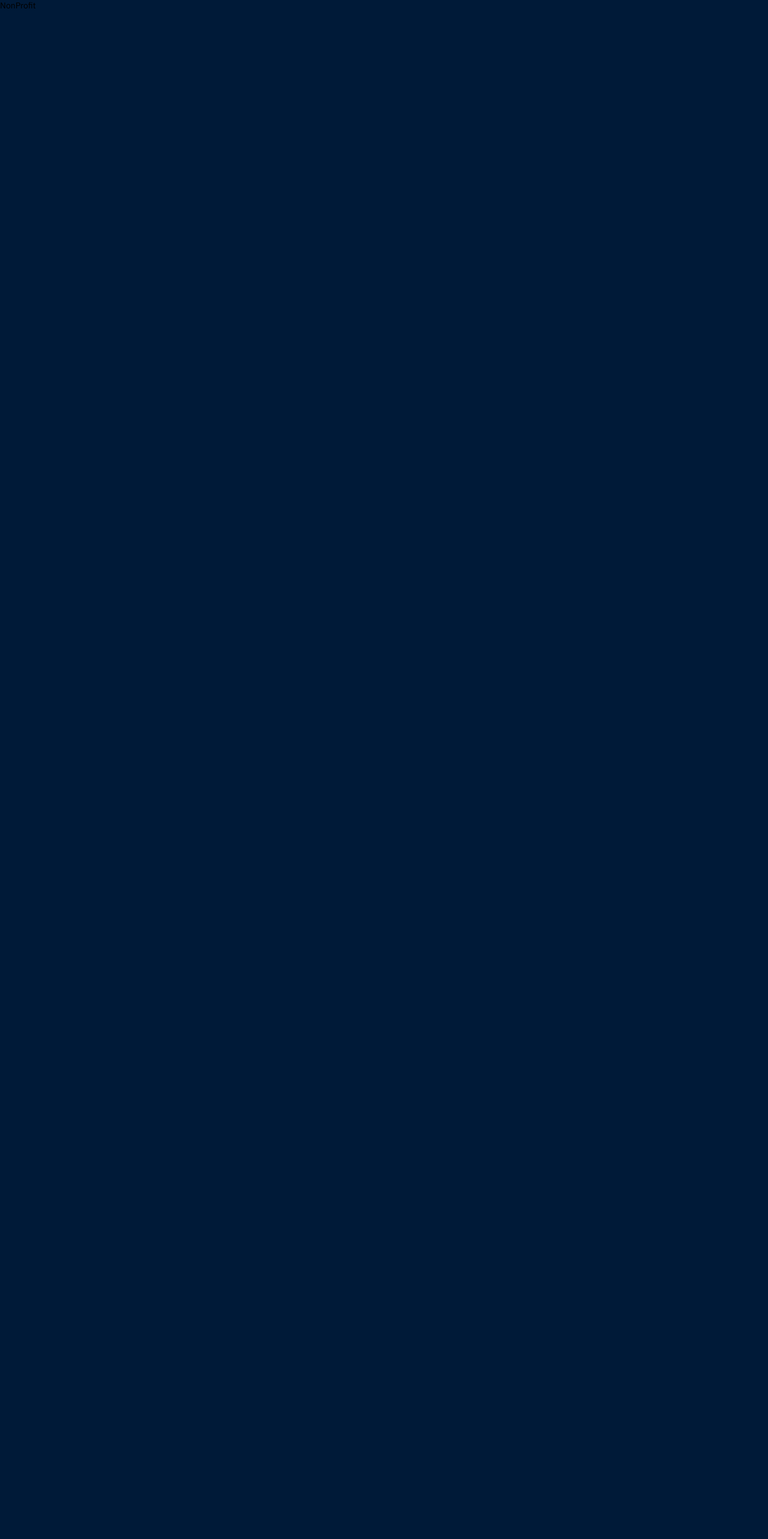
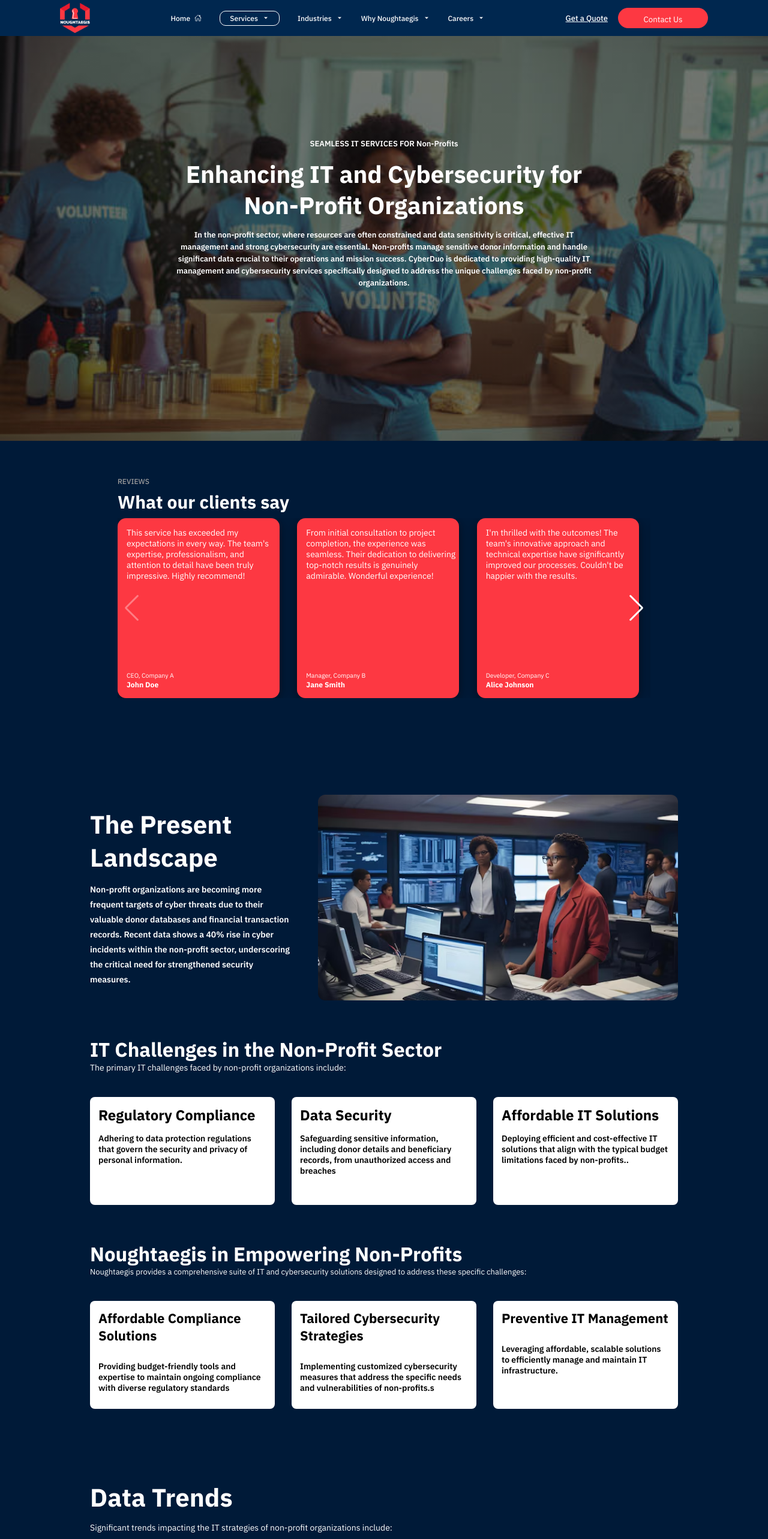
Before and after one commit to olujimiAdebakin/noughtaegis, a React (Vite) app: page /non-profit in a window 1280 px wide. Shown: the top 2566 px of the page at 60% size. Before the commit the page ends 800 px from the top, so only its background shows below. Built offline with nearby package versions, Linux system fonts and the light colour scheme.

Commit message:
responsiveness done

```diff
--- a/src/Components/Navbar/Navbar.jsx
+++ b/src/Components/Navbar/Navbar.jsx
@@ -137,17 +137,10 @@ const Navbar = () => {
                 <Link>Managed Service Provider</Link>
                 <Link>Procurement</Link>
                 <Link to="/healthcare">HealthCare</Link>
-                <Link>Non-Profit</Link>
+                <Link to="/non-profit">Non-Profit</Link>
                 <Link>Manufacturing</Link>
               </ul>
 
-              <ul>
-                <li>Managed Service Provider</li>
-                <li>Procurement</li>
-                <Link to="/healthcare">HealthCare</Link>
-                <Link to="/non-profit">Non-Profit</Link>
-                <li>Technology & Startup</li>
-              </ul>
             </div>
           </div>
           <Link to="/whydevcent">
--- a/src/Pages/Industries-sub/HealthCare.jsx
+++ b/src/Pages/Industries-sub/HealthCare.jsx
@@ -18,7 +18,8 @@ const HealthCare = () => {
         <div className="healthcare-text">
           <p>PROFICIENT HEALTHCARE</p>
           <h2>
-            Revolutionary Healthcare IT Management and Cybersecurity Solutions
+            Revolutionary <span className='care'>Healthcare</span> IT Management and
+            Cybersecurity Solutions
           </h2>
           <p>
             In the rapidly evolving healthcare industry, effective IT management
--- a/src/Pages/Industries-sub/NonProfit.jsx
+++ b/src/Pages/Industries-sub/NonProfit.jsx
@@ -1,9 +1,157 @@
 import React from 'react'
+import './nonprofit.css'
+import Navbar from '../../Components/Navbar/Navbar'
+import Testimonial from '../../Components/Testimonial/Testimonial';
+import Landscape from '../../assets/nonP.avif'
+import RedChart from "../../assets/graphic-lines-red.webp";
+import BlueChart from "../../assets/graphic-lines-blue.webp";
+import Footer from '../../Components/Footer/Footer';
 
 const NonProfit = () => {
   return (
-    <div>NonProfit</div>
-  )
+    <div>
+      <Navbar />
+
+      <div className="nonprofit-container">
+        <div className="nonprofit-text">
+          <p>SEAMLESS IT SERVICES FOR Non-Profits</p>
+          <h2>Enhancing IT and Cybersecurity for Non-Profit Organizations</h2>
+          <p>
+            In the non-profit sector, where resources are often constrained and
+            data sensitivity is critical, effective IT management and strong
+            cybersecurity are essential. Non-profits manage sensitive donor
+            information and handle significant data crucial to their operations
+            and mission success. CyberDuo is dedicated to providing high-quality
+            IT management and cybersecurity services specifically designed to
+            address the unique challenges faced by non-profit organizations.
+          </p>
+        </div>
+      </div>
+
+      <div className="testi">
+        <Testimonial />
+      </div>
+
+      <div className="current">
+        <div className="current-text">
+          <h1>The Present Landscape</h1>
+          <p>
+            Non-profit organizations are becoming more frequent targets of cyber
+            threats due to their valuable donor databases and financial
+            transaction records. Recent data shows a 40% rise in cyber incidents
+            within the non-profit sector, underscoring the critical need for
+            strengthened security measures.
+          </p>
+        </div>
+        <div className="current-image">
+          <img src={Landscape} alt="" />
+        </div>
+      </div>
+
+      <div className="current-container" data-aos="fade-up-right">
+        <h1>IT Challenges in the Non-Profit Sector</h1>
+        <p>
+          The primary IT challenges faced by non-profit organizations include:
+        </p>
+
+        <div className="current-box">
+          <div className="current-card">
+            <h2>Regulatory Compliance</h2>
+            <p>
+              Adhering to data protection regulations that govern the security
+              and privacy of personal information.
+            </p>
+          </div>
+          <div className="current-card">
+            <h2>Data Security</h2>
+            <p>
+              Safeguarding sensitive information, including donor details and
+              beneficiary records, from unauthorized access and breaches
+            </p>
+          </div>
+          <div className="current-card">
+            <h2>Affordable IT Solutions</h2>
+            <p>
+              Deploying efficient and cost-effective IT solutions that align
+              with the typical budget limitations faced by non-profits..
+            </p>
+          </div>
+        </div>
+      </div>
+
+      <div className="current-role-content" data-aos="fade-up-right">
+        <h1>Noughtaegis in Empowering Non-Profits</h1>
+        <p>
+          Noughtaegis provides a comprehensive suite of IT and cybersecurity
+          solutions designed to address these specific challenges:
+        </p>
+
+        <div className="current-role-box">
+          <div className="current-role-card">
+            <h2>Affordable Compliance Solutions</h2>
+            <p>
+              Providing budget-friendly tools and expertise to maintain ongoing
+              compliance with diverse regulatory standards
+            </p>
+          </div>
+
+          <div className="current-role-card">
+            <h2>Tailored Cybersecurity Strategies</h2>
+            <p>
+              Implementing customized cybersecurity measures that address the
+              specific needs and vulnerabilities of non-profits.s
+            </p>
+          </div>
+
+          <div className="current-role-card">
+            <h2>Preventive IT Management</h2>
+            <p>
+              Leveraging affordable, scalable solutions to efficiently manage
+              and maintain IT infrastructure.
+            </p>
+          </div>
+        </div>
+      </div>
+
+      <div className="trend" data-aos="fade-up-right">
+        <h1> Data Trends</h1>
+        <p>
+          Significant trends impacting the IT strategies of non-profit
+          organizations include:
+        </p>
+        <div className="trend-card">
+          <div className="trend-box">
+            <div className="trend-text">
+              <h3>Increasing Reliance on Digital Fundraising</h3>
+              <p>
+                More than 60% of non-profits are increasing their use of digital
+                platforms for fundraising, making strong cybersecurity measures
+                essential to safeguard online transactions
+              </p>
+            </div>
+            <div className="trend-image">
+              <img src={RedChart} alt="" />
+            </div>
+          </div>
+          <div className="trend-box">
+            <div className="trend-text">
+              <h3>Growing Utilization of Data Analytics</h3>
+              <p>
+                About 50% of non-profits are using data analytics to improve
+                service delivery and donor engagement, emphasizing the
+                importance of secure data management systems.
+              </p>
+            </div>
+            <div className="trend-image">
+              <img src={BlueChart} alt="" />
+            </div>
+          </div>
+        </div>
+      </div>
+
+      <Footer />
+    </div>
+  );
 }
 
 export default NonProfit
--- a/src/Pages/Industries-sub/healthcare.css
+++ b/src/Pages/Industries-sub/healthcare.css
@@ -10,7 +10,9 @@
     height: 675px;
     padding: 170px;
 }
-
+.care{
+    color: #fd3842 ;
+}
 .healthcare-text{
     display: flex;
     flex-direction: column;
@@ -63,7 +65,7 @@
 }
 
 .challenge-container h1{
-    font-size: 40px;
+    font-size: 35px;
 }
 
 
--- a/src/Pages/Industries-sub/nonprofit.css
+++ b/src/Pages/Industries-sub/nonprofit.css
@@ -0,0 +1,288 @@
+.nonprofit-container{
+    color: white;
+    margin-top: 60px;
+ background-image:
+  linear-gradient(to bottom, rgba(0, 0, 0, 0.5), rgba(0, 0, 0, 0.5)),
+  url(../../assets/nonprofit.jpg);
+  background-repeat: no-repeat;
+    background-position: center;
+    background-size: cover;
+      height: 675px;
+    padding: 170px;
+}
+
+.nonprofit-text{
+    display: flex;
+    flex-direction: column;
+    align-items: center;
+    gap: 1rem;
+}
+
+.nonprofit-text h2{
+    font-size: 40px;
+    width: 700px;
+    text-align: center;
+}
+
+.nonprofit-text p{
+   font-size: 13px;
+    font-weight: 600;
+    line-height: 20px;
+    text-align: center;
+    width: 700px;
+}
+
+.testi{
+    margin-top: 60px;
+}
+
+.current{
+    color: white;
+    display: flex;
+    gap: 3rem;
+    padding: 30px 150px;
+    align-items: center;
+}
+
+.current-text{
+    display: flex;
+    flex-direction: column;
+    gap: 1rem;
+    width: 700px;
+}
+
+.current-text p{
+     line-height: 25px;
+     font-weight: 600;
+}
+
+.current-image img{
+    border-radius: 12px;
+    width: 600px;
+    height: auto;
+}
+
+
+.current-container{
+    color: white;
+    padding: 30px 150px;
+
+}
+
+.current-container h1{
+    font-size: 33px;
+}
+
+
+.current-box{
+    display: flex;
+    gap: 2rem;
+    margin-top: 40px;
+}
+
+.current-card{
+    background-color: white;
+    color: black;
+    padding: 1rem;
+    width: 500px;
+    height: 180px;
+    border-radius: 8px;
+    display: flex;
+    flex-direction: column;
+    gap: 1rem;
+}
+
+.current-card h2{
+    font-size: 24px;
+    font-weight: 700;
+}
+
+.current-card p{
+    line-height: 18px;
+    font-size: 1rem;
+    font-weight: 600;
+}
+
+.current-role-content h1{
+    font-size: 33px;
+}
+
+.current-role-content p{
+    font-size: 13px;
+}
+
+
+.current-role-content{
+    color: white;
+    padding: 30px 150px;
+}
+
+.current-role-box{
+    display: flex;
+    gap: 2rem;
+    margin-top: 40px;
+
+}
+
+.current-role-card{
+    background-color: white;
+    color: black;
+    padding: 1rem;
+    width: 500px;
+    height: 180px;
+    border-radius: 8px;
+    display: flex;
+    flex-direction: column;
+    gap: 2rem;;
+}
+
+.current-role-card h2{
+    font-size: 22px;
+}
+
+.current-role-card p{
+    font-size: 1rem;
+    font-weight: 600;
+}
+
+/* mobile */
+@media(max-width:500px){
+.nonprofit-container{
+    padding: 140px;
+    height: 678px;
+    object-fit: fill;
+}
+
+.nonprofit-text h2{
+    width: 380px;
+    font-size: 24px;
+}
+
+.nonprofit-text p{
+    width: 360px;
+}
+
+.current{
+    flex-direction: column-reverse;
+    align-items: center;
+    padding: 0px 20px;
+}
+
+.current-text h1{
+    font-size: 24px;
+}
+
+.current-image img{
+    width: 500px;
+
+}
+.current-container{
+    padding: 80px 20px;
+}
+
+.current-container h1{
+    font-size: 28px;
+}
+.current-box{
+    flex-direction: column;
+    align-items: center;
+}
+
+.current-card{
+    width: 350px;
+}
+.current-role-content h1{
+    font-size: 22px;
+}
+
+.current-role-content p{
+    padding-top: 1rem;
+}
+.current-role-content{
+    padding: 20px;
+}
+
+
+.current-role-box{
+    flex-direction: column;
+    align-items: center;
+}
+
+.current-role-card{
+width: 350px;
+gap: 1rem;
+}
+
+.trend{
+    padding: 20px;
+}
+.trend-card{
+    flex-direction: column;
+}
+
+.trend-image img{
+    width: 150px;
+}
+}
+
+/* tablet */
+@media(max-width:768px){
+.current{
+    flex-direction: column;
+    padding: 0px 20px;
+}
+
+.current-text h1{
+    font-size: 28px;
+}
+
+.current-card h2{
+    font-size: 17px;
+}
+
+.current-card p{
+    line-height: 18px;
+
+}
+
+.current-image img{
+    width: 720px;
+
+}
+
+.current-container{
+    padding:40px  20px;
+}
+
+.current-container h1{
+    font-size: 28px;
+}
+
+.current-role-content{
+    padding: 35px 20px;
+}
+
+.current-role-card{
+    gap: 1rem;
+}
+
+.current-role-card h2{
+    font-size: 17px;
+}
+
+.current-role-content h1{
+    font-size: 26px;
+}
+
+.trend{
+    padding: 30px 20px;
+}
+
+.trend h1{
+    font-size: 26px;
+}
+
+.trend-card{
+    flex-direction: column;
+}
+}
```
Also changed, not shown: src/assets/nonP.avif (added), src/assets/nonprofit.jpg (added).
